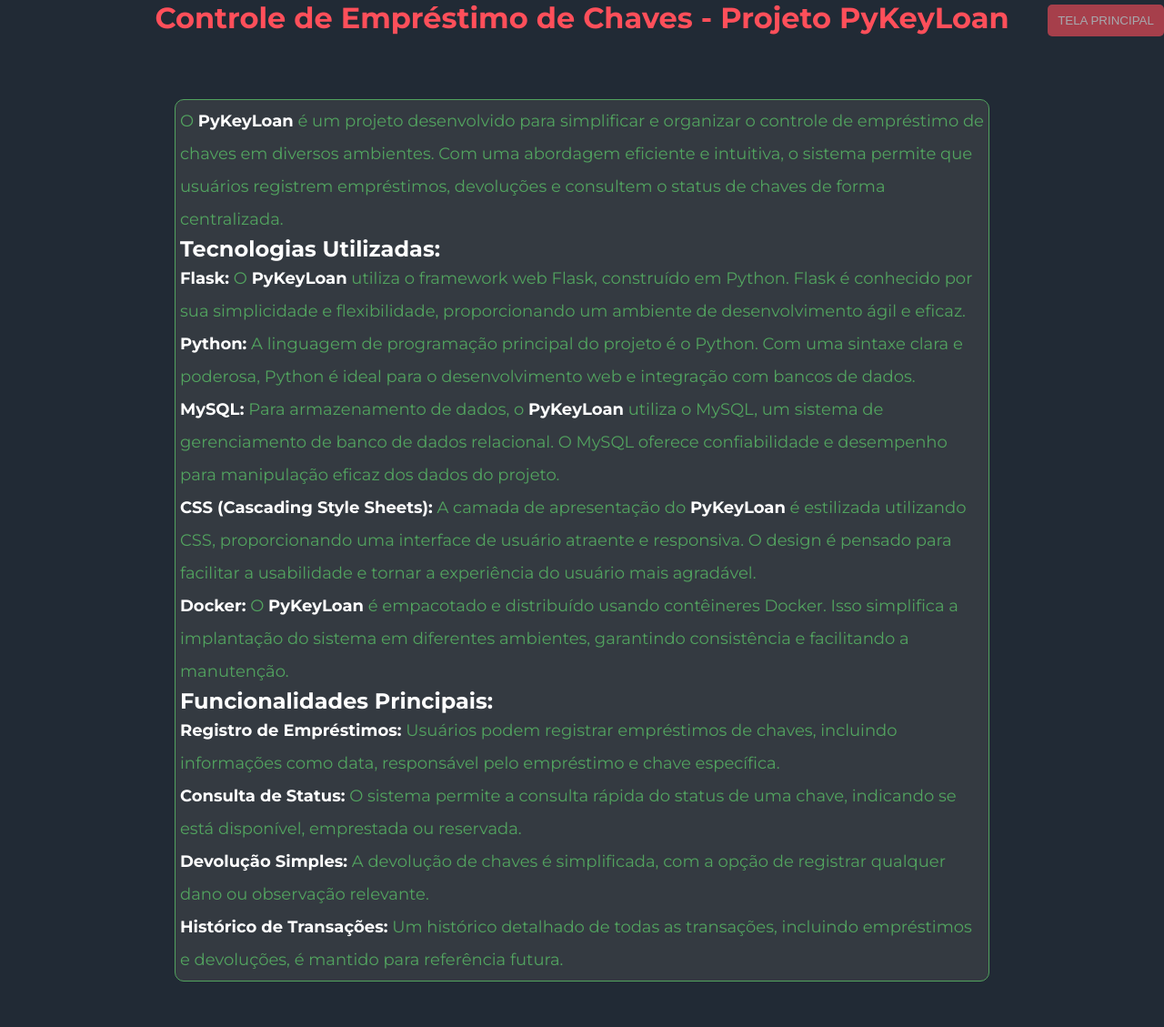
After one commit to MurilodioPy/Flask-WebSite, a Flask app: page /about in a window 1280 px wide. The commit adds this page. Shown: the whole page at 91% size. Run offline with Flask 2, Linux system fonts and the light colour scheme; parts of the project's set-up code (start-up, migrations or seed data) failed here and were passed over.

Commit message:
update botões e pagina sobre

```diff
--- /dev/null
+++ b/app/static/about.css
@@ -0,0 +1,54 @@
+@import url("style.css");
+
+.container {
+    background-color: var(--cor-tercearia);
+    max-width: 70%;
+    margin: 50px auto;
+    border: #52a35f solid 1px;
+    border-radius: 10px;
+    padding: 5px;
+}
+
+
+p {
+    color: var(--cor-primaria);
+    font-size: 18px;
+    line-height: 2;
+}
+
+span {
+    font-weight: bold;
+}
+
+.tecnologias {
+    margin-top: 20px;
+}
+
+ul {
+    list-style-type: none;
+    padding: 0;
+}
+
+li {
+    display: inline-block;
+    margin-right: 10px;
+    background-color: #007BFF;
+    color: #fff;
+    padding: 5px 10px;
+    border-radius: 5px;
+}
+
+.btn_voltar {
+    width: 10%;
+    display: flex;
+    justify-content: center;
+    align-items: center;
+    position: fixed;
+    top: 0;
+    right: 0;
+    z-index: 1000;
+}
+
+.btn_voltar:hover {
+    opacity: 1;
+  }
--- a/app/static/style.css
+++ b/app/static/style.css
@@ -55,7 +55,7 @@ nav > ul > li > a {
 .nav-bar > a{
   display: flex;
   justify-content: center;
-  width: 15%;
+  width: 70%;
 }
 
 .nav-bar-img{
@@ -111,6 +111,7 @@ h1 {
   text-align: left;
 }
 
+button,
 input,
 select {
   width: 100%;
@@ -133,17 +134,23 @@ select {
   background-repeat: no-repeat;
 }
 
-input[type="submit"] {
+.btn, .btn_voltar {
   padding: 10px;
   background-color: var(--cor-secundaria);
   color: var(--cor-texto);
   border: none;
   border-radius: 5px;
   cursor: pointer;
+  opacity: 0.6;
+  transition: 0.3s;
 }
 
-input[type="submit"] :hover {
-  background-color: var(--cor-secundaria);
+input[type="submit"].btn:hover {
+  opacity: 1;
+}
+
+.btn:hover {
+  opacity: 1;
 }
 
 .footer-pag {
--- /dev/null
+++ b/app/templates/aplicativo/sobre.html
@@ -0,0 +1,91 @@
+<!DOCTYPE html>
+<html lang="pt-br">
+
+<head>
+    <meta charset="UTF-8">
+    <meta name="viewport" content="width=device-width, initial-scale=1.0">
+    <link rel="stylesheet" type="text/css" href="{{ url_for('static', filename='about.css') }}" />
+    <title>Sobre o projeto</title>
+</head>
+
+<body>
+    <h1>Controle de Empréstimo de Chaves - Projeto PyKeyLoan</h1>
+    <div class="container">
+
+        <p>
+            O <span>PyKeyLoan</span> é um projeto desenvolvido para simplificar e organizar o controle de empréstimo de
+            chaves em diversos
+            ambientes. Com uma abordagem eficiente e intuitiva, o sistema permite que usuários registrem empréstimos,
+            devoluções
+            e consultem o status de chaves de forma centralizada.
+        </p>
+
+        <h2>Tecnologias Utilizadas:</h2>
+
+        <p>
+            <span>Flask:</span>  O <span>PyKeyLoan</span> utiliza o framework web Flask, construído em Python. Flask é conhecido por
+            sua
+            simplicidade e
+            flexibilidade, proporcionando um ambiente de desenvolvimento ágil e eficaz.
+        </p>
+
+        <p>
+            <span>Python:</span> A linguagem de programação principal do projeto é o Python. Com uma sintaxe clara e poderosa, Python
+            é
+            ideal
+            para o desenvolvimento web e integração com bancos de dados.
+        </p>
+
+        <p>
+            <span>MySQL:</span> Para armazenamento de dados, o <span>PyKeyLoan</span> utiliza o MySQL, um sistema de gerenciamento de
+            banco de dados
+            relacional. O MySQL oferece confiabilidade e desempenho para manipulação eficaz dos dados do projeto.
+        </p>
+
+        <p>
+            <span>CSS (Cascading Style Sheets):</span> A camada de apresentação do <span>PyKeyLoan</span> é estilizada utilizando
+            CSS,
+            proporcionando uma
+            interface de usuário atraente e responsiva. O design é pensado para facilitar a usabilidade e tornar a
+            experiência
+            do usuário mais agradável.
+        </p>
+
+        <p>
+            <span>Docker:</span> O <span>PyKeyLoan</span> é empacotado e distribuído usando contêineres Docker. Isso simplifica a
+            implantação do sistema
+            em diferentes ambientes, garantindo consistência e facilitando a manutenção.
+        </p>
+
+        <h2>Funcionalidades Principais:</h2>
+
+        <p>
+            <span>Registro de Empréstimos:</span> Usuários podem registrar empréstimos de chaves, incluindo informações como data,
+            responsável pelo empréstimo e chave específica.
+        </p>
+
+        <p>
+            <span>Consulta de Status:</span> O sistema permite a consulta rápida do status de uma chave, indicando se está
+            disponível,
+            emprestada ou reservada.
+        </p>
+
+        <p>
+            <span>Devolução Simples:</span> A devolução de chaves é simplificada, com a opção de registrar qualquer dano ou
+            observação
+            relevante.
+        </p>
+
+        <p>
+            <span>Histórico de Transações:</span> Um histórico detalhado de todas as transações, incluindo empréstimos e devoluções,
+            é
+            mantido para referência futura.
+        </p>
+    </div>
+</body>
+
+<form action="{{ url_for('aplicativo.index') }}">
+    <button class="btn_voltar" type="submit">Tela Principal</button>
+</form>
+
+</html>
--- a/app/templates/chave/buscarChave.html
+++ b/app/templates/chave/buscarChave.html
@@ -5,7 +5,7 @@
   <form method="post" action="{{ url_for('chave.buscar_chave') }}">
     <label for="nome">Nome:</label>
     <input type="text" id="nome" name="nome" required/>
-    <input type="submit" value="Buscar" />
+    <input class="btn" type="submit" value="Buscar" />
   </form>
   <ul>
   {% for chave in chaves %}
--- a/app/templates/chave/createChave.html
+++ b/app/templates/chave/createChave.html
@@ -6,6 +6,6 @@
   <input type="text" id="nome" name="nome" required/>
   <label for="situacao">Situação:</label>
   <input type="text" id="situacao" name="situacao" required/>
-  <input type="submit" value="Criar" />
+  <input class="btn" type="submit" value="Criar" />
 </form>
 {% endblock %}
--- a/app/templates/chave/deleteChave.html
+++ b/app/templates/chave/deleteChave.html
@@ -8,6 +8,6 @@
     <option value="{{ chave.id }}">{{ chave.nome }}</option>
     {% endfor %}
   </select>
-  <input type="submit" value="Deletar" />
+  <input class="btn" type="submit" value="Deletar" />
 </form>
 {% endblock %}
--- a/app/templates/chave/updateChave.html
+++ b/app/templates/chave/updateChave.html
@@ -13,6 +13,6 @@
   <input type="text" id="nome" name="nome" required/>
   <label for="situacao">Situação:</label>
   <input type="text" id="situacao" name="situacao" required/>
-  <input type="submit" value="Atualizar" />
+  <input class="btn" type="submit" value="Atualizar" />
 </form>
 {% endblock %}
--- a/app/templates/emprestimo/createEmprestimo.html
+++ b/app/templates/emprestimo/createEmprestimo.html
@@ -15,6 +15,6 @@
     {% endfor %}
   </select>
 
-  <input type="submit" value="Criar" />
+  <input class="btn" type="submit" value="Criar" />
 </form>
 {% endblock %}
--- a/app/templates/emprestimo/deleteEmprestimo.html
+++ b/app/templates/emprestimo/deleteEmprestimo.html
@@ -8,9 +8,11 @@
       <option value="{{ emprestimo.id }}">{{ emprestimo.datahora_devolucao }}</option>
       {% endfor %}
     </select>
-    <input type="submit" value="Deletar" />
+    <input class="btn" type="submit" value="Deletar" />
   </form>
-  <button type="submit" method="post" action="{{ url_for('emprestimo.deletar_todos_emprestimo') }}">Deletar todos</button>
+  <form action="{{ url_for('emprestimo.deletar_todos_emprestimo') }}" method="post">
+    <button class="btn" type="submit">Deletar todos</button>
+  </form>
 </div>
 
 {% endblock %}
--- a/app/templates/emprestimo/devolucaoEmprestimo.html
+++ b/app/templates/emprestimo/devolucaoEmprestimo.html
@@ -16,6 +16,6 @@
     {% endfor %}
   </select>
 
-  <input type="submit" value="Devolver" />
+  <input class="btn" type="submit" value="Devolver" />
 </form>
 {% endblock %}
--- a/app/templates/index.html
+++ b/app/templates/index.html
@@ -25,6 +25,9 @@
           </li>
           <li class="itens_nav">
             <a href="{{ url_for('emprestimo.index') }}">EMPRESTIMOS</a>
+          </li>
+          <li class="itens_nav">
+            <a href="{{ url_for('aplicativo.about') }}">SOBRE</a>
           </li>
         </ul>
       </nav>
--- a/app/templates/servidor/createServidor.html
+++ b/app/templates/servidor/createServidor.html
@@ -16,6 +16,6 @@
     pattern="\d{2}-\d{2}-\d{4}"
     required
   />
-  <input type="submit" value="Inserir" />
+  <input class="btn" type="submit" value="Inserir" />
 </form>
 {% endblock %}
--- a/app/templates/servidor/deleteServidor.html
+++ b/app/templates/servidor/deleteServidor.html
@@ -8,6 +8,6 @@
     {% endfor %}
   </select>
 
-  <input type="submit" value="Deletar" />
+  <input class="btn" type="submit" value="Deletar" />
 </form>
 {% endblock %}
--- a/app/templates/servidor/updateServidor.html
+++ b/app/templates/servidor/updateServidor.html
@@ -21,6 +21,6 @@
     name="nascimento"
     pattern="\d{2}-\d{2}-\d{4}"
   />
-  <input type="submit" value="Atualizar" />
+  <input class="btn" type="submit" value="Atualizar" />
 </form>
 {% endblock %}
--- a/app/views/aplicativo.py
+++ b/app/views/aplicativo.py
@@ -6,3 +6,7 @@ aplicativo_bp = Blueprint('aplicativo', __name__, template_folder='templates')
 @aplicativo_bp.route('/')
 def index():
     return render_template('index.html')
+
+@aplicativo_bp.route('/about')
+def about():
+    return render_template('aplicativo/sobre.html')
```
Also changed, not shown: app/views/emprestimo.py (line endings or trailing spaces).
